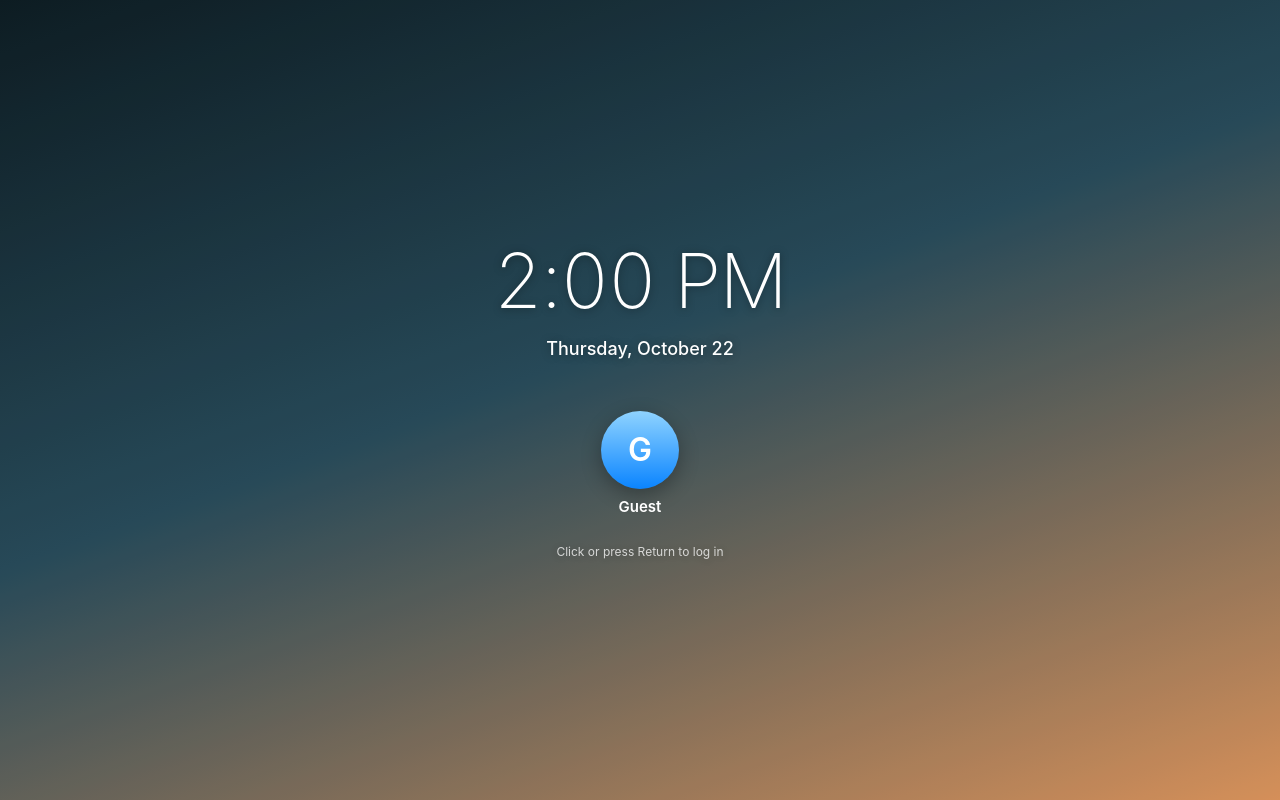
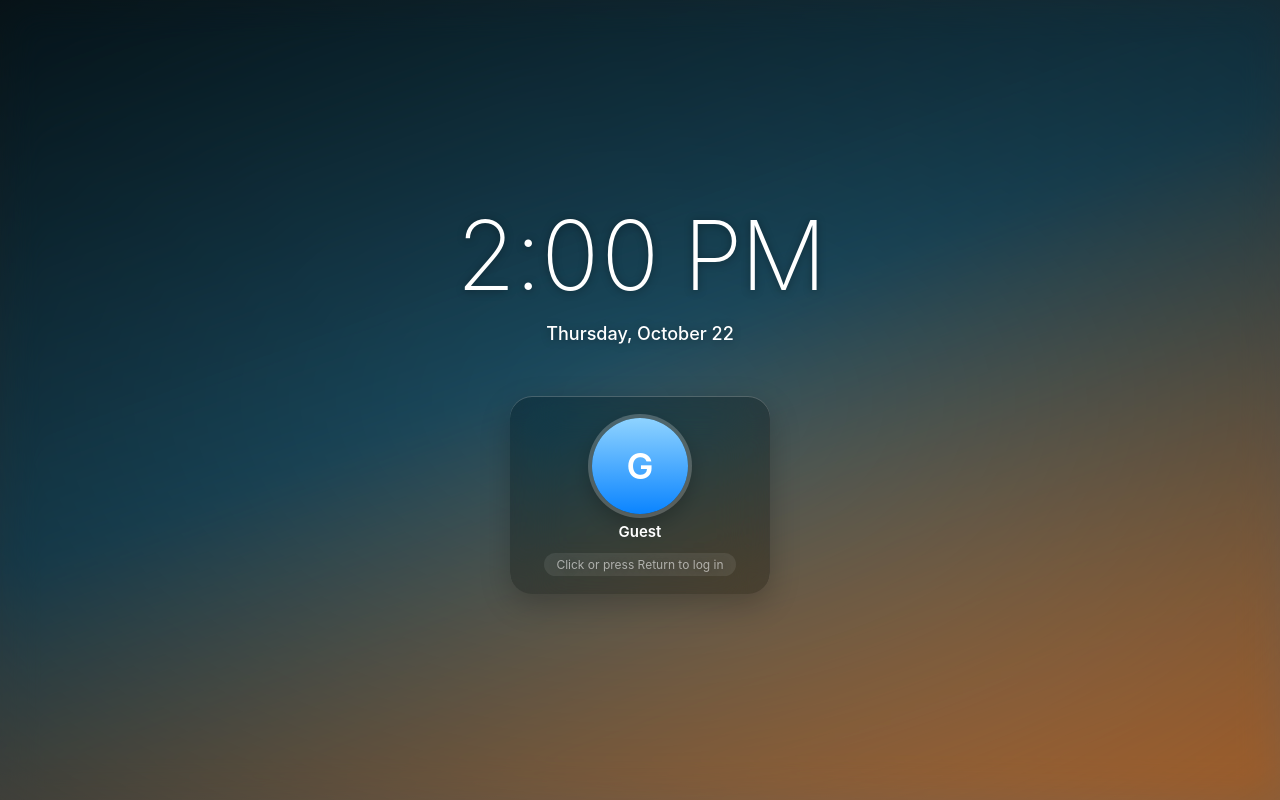
Before and after one commit to tm-droid/fake-os, a website with bundled scripts: page index.html in a window 1280 px wide. Built offline with nearby package versions, Linux system fonts and the light colour scheme.

Commit message:
Polish login screen and shell chrome
Lock screen: glass login card, blurred vignette backdrop, staggered entrance, softer unlock. Shell: dock spring hover and running-dot glow, glass edge highlights, dimmer shadow on inactive windows. Adds --glass-edge, --ease-spring and --shadow-window-inactive tokens.

Co-Authored-By: Claude Haiku 5.5 <noreply@anthropic.com>

```diff
--- a/css/base.css
+++ b/css/base.css
@@ -29,6 +29,9 @@
   --radius-window: 12px;
   --radius: 8px;
   --ease: cubic-bezier(0.2, 0.8, 0.2, 1);
+  --ease-spring: cubic-bezier(0.34, 1.4, 0.64, 1);
+  --glass-edge: inset 0 1px 0 rgba(255, 255, 255, 0.55), inset 0 0 0 0.5px rgba(0, 0, 0, 0.06);
+  --shadow-window-inactive: 0 12px 32px rgba(0, 0, 0, 0.18), 0 0 0 0.5px rgba(0, 0, 0, 0.3);
   --traffic-close: #ff5f57;
   --traffic-min: #febc2e;
   --traffic-zoom: #28c840;
@@ -52,6 +55,8 @@
   --selected: rgba(10, 132, 255, 0.36);
   --shadow-window: 0 24px 60px rgba(0, 0, 0, 0.6), 0 0 0 0.5px rgba(255, 255, 255, 0.14);
   --shadow-menu: 0 12px 36px rgba(0, 0, 0, 0.5), 0 0 0 0.5px rgba(255, 255, 255, 0.14);
+  --glass-edge: inset 0 1px 0 rgba(255, 255, 255, 0.12), inset 0 0 0 0.5px rgba(255, 255, 255, 0.06);
+  --shadow-window-inactive: 0 12px 32px rgba(0, 0, 0, 0.45), 0 0 0 0.5px rgba(255, 255, 255, 0.1);
 }
 
 *,
--- a/css/shell.css
+++ b/css/shell.css
@@ -80,14 +80,16 @@
   color: #fff;
   background: var(--wallpaper) center / cover no-repeat;
   text-shadow: 0 1px 8px rgba(0, 0, 0, 0.35);
-  transition: opacity 0.45s var(--ease);
+  transition: opacity 0.45s var(--ease), transform 0.45s var(--ease), filter 0.45s var(--ease);
 }
 
 .lock::before {
   content: "";
   position: absolute;
   inset: 0;
-  background: rgba(0, 0, 0, 0.12);
+  background: radial-gradient(ellipse at center, rgba(0, 0, 0, 0.12) 0%, rgba(0, 0, 0, 0.42) 100%);
+  backdrop-filter: blur(18px) saturate(1.4);
+  -webkit-backdrop-filter: blur(18px) saturate(1.4);
   pointer-events: none;
 }
 
@@ -97,11 +99,14 @@
 
 .lock.is-unlocking {
   opacity: 0;
+  transform: scale(1.04);
+  filter: blur(10px);
 }
 
 .lock-time {
-  font-size: 76px;
+  font-size: 96px;
   font-weight: 200;
+  animation: lock-rise 0.6s var(--ease) both;
   letter-spacing: -0.02em;
   font-variant-numeric: tabular-nums;
   line-height: 1;
@@ -112,27 +117,47 @@
   font-weight: 500;
   text-align: center;
   margin-top: 6px;
+  animation: lock-rise 0.6s var(--ease) 0.08s both;
+}
+
+.lock-card {
+  margin-top: 38px;
+  display: flex;
+  flex-direction: column;
+  align-items: center;
+  gap: 12px;
+  padding: 22px 34px 18px;
+  border-radius: 22px;
+  background: rgba(0, 0, 0, 0.28);
+  backdrop-filter: blur(24px) saturate(1.6);
+  -webkit-backdrop-filter: blur(24px) saturate(1.6);
+  box-shadow: inset 0 1px 0 rgba(255, 255, 255, 0.22), 0 10px 30px rgba(0, 0, 0, 0.22);
+  animation: lock-rise 0.6s var(--ease) 0.2s both;
 }
 
 .lock-user {
-  margin-top: 38px;
   display: flex;
   flex-direction: column;
   align-items: center;
   gap: 8px;
   color: #fff;
+  transition: transform 0.2s var(--ease);
+}
+
+.lock-user:hover {
+  transform: translateY(-2px);
 }
 
 .lock-avatar {
-  width: 78px;
-  height: 78px;
+  width: 96px;
+  height: 96px;
   border-radius: 50%;
   display: grid;
   place-items: center;
-  font-size: 32px;
+  font-size: 36px;
   font-weight: 600;
   background: linear-gradient(#8fd3ff, #0a84ff);
-  box-shadow: 0 6px 20px rgba(0, 0, 0, 0.3);
+  box-shadow: 0 0 0 4px rgba(255, 255, 255, 0.22), 0 8px 24px rgba(0, 0, 0, 0.3);
 }
 
 .lock-name {
@@ -141,9 +166,25 @@
 }
 
 .lock-hint {
-  margin: 14px 0 0;
+  margin: 0;
+  padding: 4px 12px;
+  border-radius: 999px;
   font-size: 12px;
-  opacity: 0.75;
+  background: rgba(255, 255, 255, 0.14);
+  animation: hint-pulse 2.4s ease-in-out infinite;
+}
+
+@keyframes lock-rise {
+  from {
+    opacity: 0;
+    transform: translateY(14px);
+  }
+}
+
+@keyframes hint-pulse {
+  50% {
+    opacity: 0.55;
+  }
 }
 
 /* Buttons */
--- a/css/taskbar.css
+++ b/css/taskbar.css
@@ -16,6 +16,7 @@
   backdrop-filter: blur(28px) saturate(1.8);
   -webkit-backdrop-filter: blur(28px) saturate(1.8);
   border-top: 0.5px solid var(--line);
+  box-shadow: var(--glass-edge);
 }
 
 .tb-start {
@@ -51,7 +52,7 @@
   padding: 5px 8px 3px;
   border-radius: 18px;
   background: var(--glass);
-  box-shadow: 0 0 0 0.5px var(--line) inset, 0 4px 14px rgba(0, 0, 0, 0.12);
+  box-shadow: var(--glass-edge), 0 4px 14px rgba(0, 0, 0, 0.12);
   min-width: 0;
   max-width: 100%;
   overflow-x: auto;
@@ -72,11 +73,11 @@
   align-items: center;
   justify-content: flex-end;
   gap: 2px;
-  transition: transform 0.16s var(--ease);
+  transition: transform 0.3s var(--ease-spring);
 }
 
 .dock-item:hover {
-  transform: translateY(-6px);
+  transform: translateY(-6px) scale(1.08);
 }
 
 .dock-item:active {
@@ -93,6 +94,7 @@
 
 .dock-item.is-running .dock-dot {
   opacity: 1;
+  box-shadow: 0 0 6px color-mix(in srgb, var(--accent) 80%, transparent);
 }
 
 .dock-item.is-active .dock-dot {
@@ -187,7 +189,7 @@
   background: var(--glass-strong);
   backdrop-filter: blur(30px) saturate(1.6);
   -webkit-backdrop-filter: blur(30px) saturate(1.6);
-  box-shadow: var(--shadow-menu);
+  box-shadow: var(--glass-edge), var(--shadow-menu);
   animation: launcher-in 0.2s var(--ease);
 }
 
--- a/css/windows.css
+++ b/css/windows.css
@@ -17,7 +17,7 @@
   pointer-events: auto;
   background: var(--window);
   border-radius: var(--radius-window);
-  box-shadow: var(--shadow-window);
+  box-shadow: var(--shadow-window-inactive);
   overflow: hidden;
   color: var(--text);
   transition: left 0.18s var(--ease), top 0.18s var(--ease), width 0.18s var(--ease), height 0.18s var(--ease),
--- a/js/ui/login.js
+++ b/js/ui/login.js
@@ -23,11 +23,13 @@ export function runBoot({ bootEl, lockEl }) {
       lockEl.innerHTML = `
         <div class="lock-time"></div>
         <div class="lock-date"></div>
-        <button type="button" class="lock-user" aria-label="Log in as Guest">
-          <span class="lock-avatar">G</span>
-          <span class="lock-name">Guest</span>
-        </button>
-        <p class="lock-hint">Click or press Return to log in</p>`;
+        <div class="lock-card">
+          <button type="button" class="lock-user" aria-label="Log in as Guest">
+            <span class="lock-avatar">G</span>
+            <span class="lock-name">Guest</span>
+          </button>
+          <p class="lock-hint">Click or press Return to log in</p>
+        </div>`;
       lockEl.hidden = false;
 
       const timeFmt = new Intl.DateTimeFormat(undefined, { hour: 'numeric', minute: '2-digit' });
```
